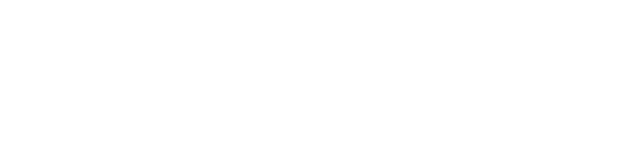
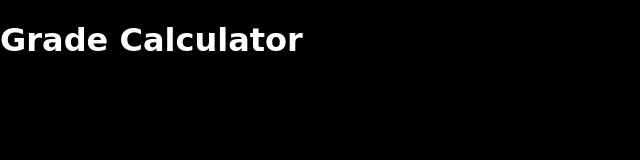
Before and after one commit to wramos1/grade-calculator, a plain HTML site: page index.html in a window 1280 px wide. Shown: the whole page, without its empty margins (0-640 px from the left). Drawn offline with Linux system fonts and the light colour scheme.

Commit message:
Set basic styles for html and body as well as created title

```diff
--- a/index.html
+++ b/index.html
@@ -11,6 +11,12 @@
 
 <body>
 
+    <div>
+        <h1>
+            Grade Calculator
+        </h1>
+    </div>
+
 </body>
 <script src='app.js'></script>
 
--- a/styles.css
+++ b/styles.css
@@ -0,0 +1,10 @@
+html {
+    scroll-behavior: smooth;
+}
+
+body {
+    margin: 0;
+    background-color: black;
+    font-family: 'Henny Penny', cursive;
+    color: white;
+}
```
